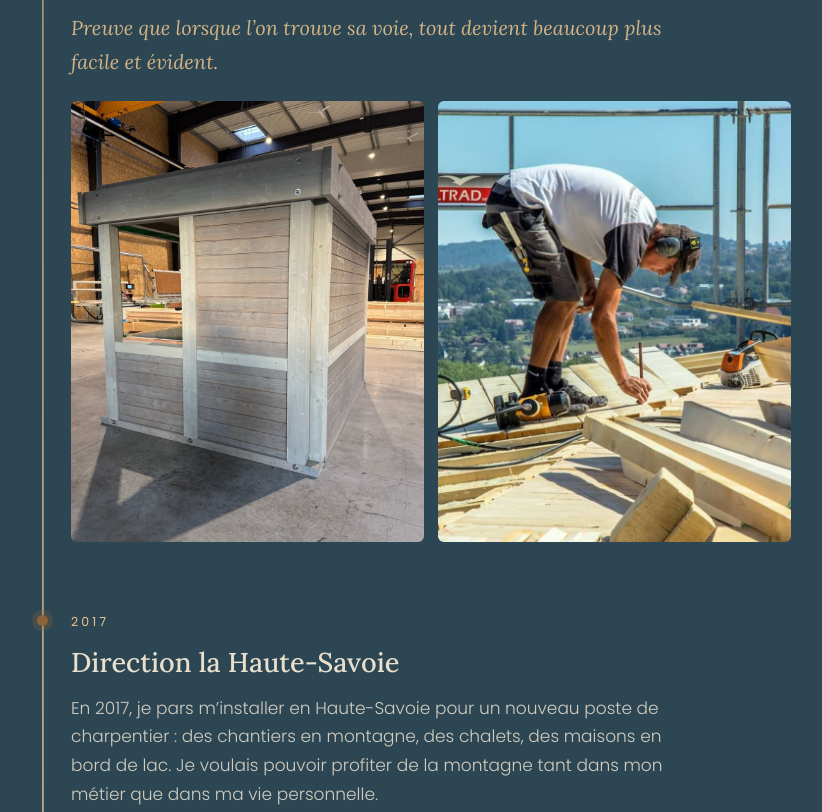
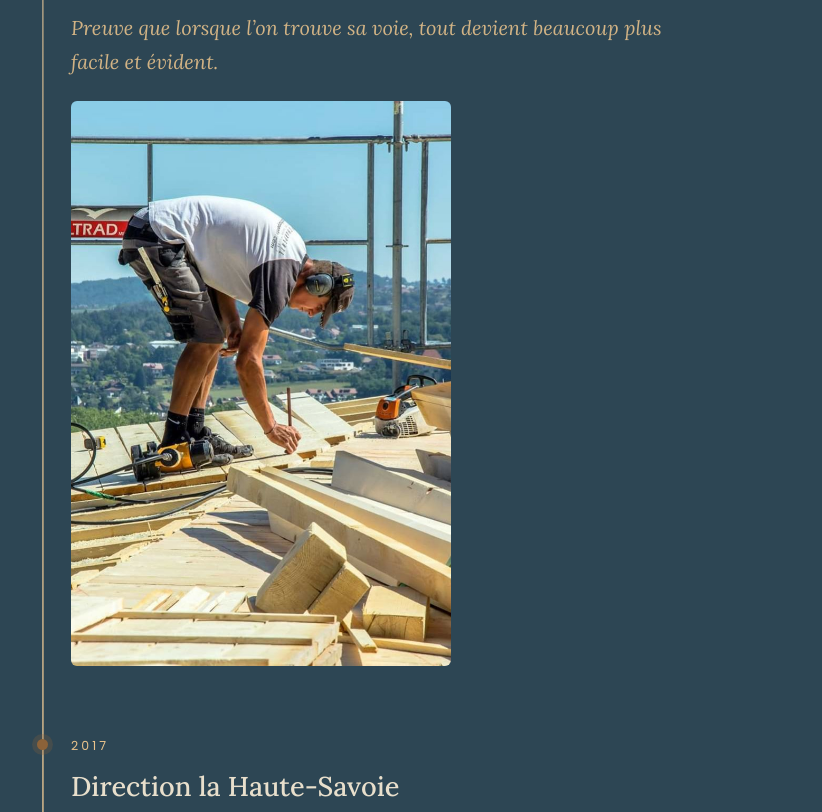
Before and after one commit to Thomas-SI/site-amm, a plain HTML site: page histoire.html in a window 1280 px wide. Shown: the part 2251-3063 px from the top of the page, without its empty margins (53-875 px from the left). Drawn offline with Linux system fonts and the light colour scheme.

Commit message:
Histoire : chantier seul pour Trouver ma voie, cabane seule pour Charpentier-menuisier
Co-Authored-By: Claude Sonnet 5.5 <noreply@anthropic.com>
Claude-Session: https://claude.ai/code/session_01CfFNFfBhVCZ42ebZHS4Zph

```diff
--- a/histoire.html
+++ b/histoire.html
@@ -62,10 +62,7 @@
       <div class="step reveal"><span class="date">2012</span><h3>Trouver ma voie</h3>
         <p>L’école n’était pas mon fort. Il fallait choisir dans quel domaine poursuivre mes études, et je ne me voyais pas rester en classe des journées entières, des semaines entières, des mois entiers… Tout naturellement, en 2012, je me suis orienté vers un bac professionnel Technicien constructeur bois. Ça m’a tout de suite fait sens. Après le bac, j’ai même décidé de partir dans le Jura pour passer un BTS Systèmes constructifs bois et habitat, chose faite avec une grande satisfaction, vu mon parcours scolaire.</p>
         <p class="step-punch">Preuve que lorsque l’on trouve sa voie, tout devient beaucoup plus facile et évident.</p>
-        <div class="step-photos">
-          <figure class="step-photo has-img"><img src="assets/images/histoire-2012.jpg" alt="Cabane en bois réalisée à l’atelier" loading="lazy"></figure>
-          <figure class="step-photo has-img"><img src="assets/images/histoire-2012-chantier.jpg" alt="Thomas charpentier au travail sur un toit, avec la vallée en arrière-plan" loading="lazy" style="object-position:50% 30%"></figure>
-        </div>
+        <figure class="step-photo has-img portrait"><img src="assets/images/histoire-2012-chantier.jpg" alt="Thomas charpentier au travail sur un toit, avec la vallée en arrière-plan" loading="lazy" style="object-position:50% 30%"></figure>
       </div>
       <div class="step reveal"><span class="date">2017</span><h3>Direction la Haute-Savoie</h3>
         <p>En 2017, je pars m’installer en Haute-Savoie pour un nouveau poste de charpentier : des chantiers en montagne, des chalets, des maisons en bord de lac. Je voulais pouvoir profiter de la montagne tant dans mon métier que dans ma vie personnelle.</p>
@@ -76,7 +73,7 @@
         <p>J’ai travaillé pendant 9 ans au sein d’une entreprise en Haute-Savoie. Pendant 5 ans, j’étais sur les chantiers, à voyager à travers les villages et à découvrir de magnifiques endroits, à bâtir des chalets au plein cœur de stations réputées comme Courchevel, Méribel, La Clusaz ou Samoëns, ou encore à monter des maisons individuelles en ossature bois, au plus près de décors magnifiques comme le bord du lac d’Annecy.</p>
         <p>Puis, pendant les 4 dernières années, j’ai voulu avoir plus de temps libre pour faire davantage de vélo. J’ai donc pris un poste en atelier, à préfabriquer des ossatures bois et à assembler des charpentes. Je travaillais le matin à l’atelier, et j’allais rouler l’après-midi. J’avais trouvé mon équilibre parfait : j’étais épanoui dans cette configuration de vie.</p>
         <p>Ce métier m’a apporté de la précision, de la rigueur, un sens technico-pratique et une vraie entraide collective avec mes collègues. Ce sont des qualités que je retrouve aujourd’hui en montagne, et sur les sentiers en trail.</p>
-        <figure class="step-photo has-img portrait"><img src="assets/images/histoire-charpentier.jpg" alt="Panneaux d’ossature bois en cours de fabrication à l’atelier" loading="lazy"></figure>
+        <figure class="step-photo has-img portrait"><img src="assets/images/histoire-cabane.jpg" alt="Cabane en bois réalisée à l’atelier" loading="lazy"></figure>
       </div>
       <div class="step reveal"><span class="date">2023</span><h3>L’accident</h3>
         <p>En 2023, dans l’atelier, un élément de 300 kg m’écrase. Bilan : de multiples fractures, au bassin, aux vertèbres et au pied.</p>
```
Also changed, not shown: assets/images/histoire-cabane.jpg (renamed from assets/images/histoire-2012.jpg), assets/images/histoire-charpentier.jpg (deleted).
